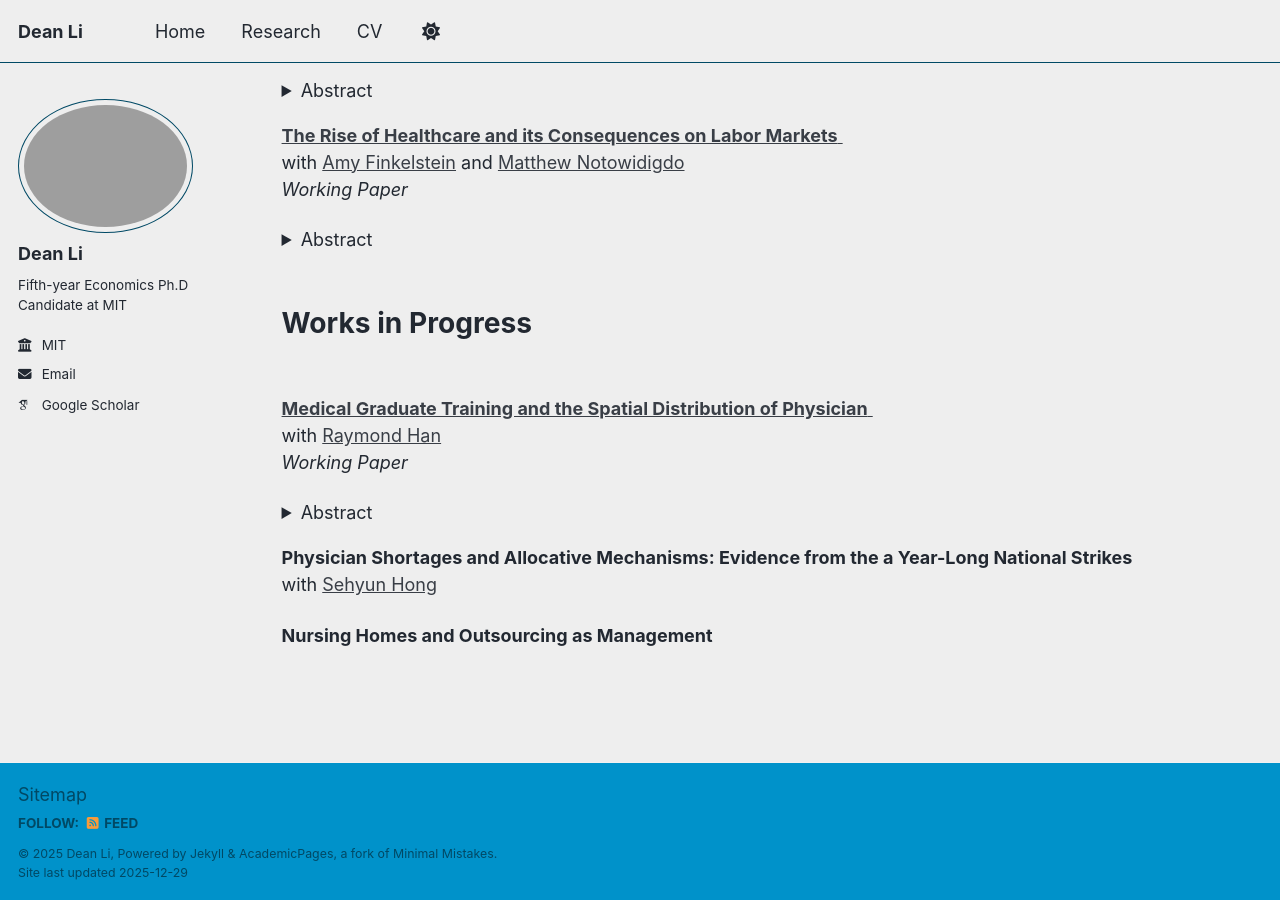
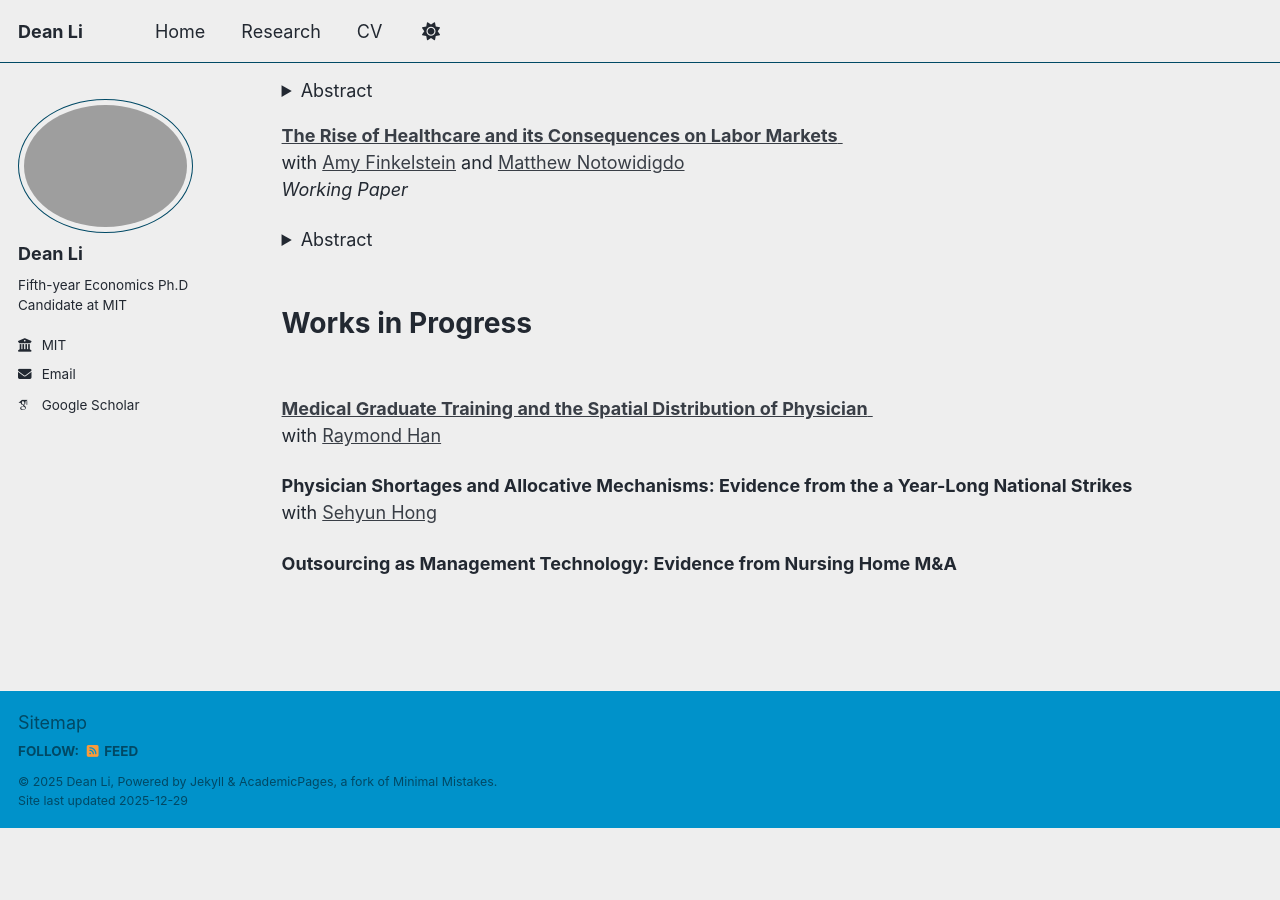
Before and after one commit to deanxli/deanxli.github.io, a Jekyll site: the page built from _pages/research.html, in a window 1280 px wide and 900 px high, scrolled down 624 px. Built offline with Jekyll 4.4.1, drawn with Linux system fonts in a browser that asks for light colours; some web fonts are replaced; a script bundle is joined from its source files by our own code; library files that are not in the unit come from our copies; after the commit the page ends 1452 px from its top, so only the background shows below that.

Commit message:
Update research.html

```diff
--- a/_pages/research.html
+++ b/_pages/research.html
@@ -88,16 +88,12 @@ author_profile: true
     <a href="https://files.deanxli.com/gdpr.pdf" target="_blank" title=“Medical Graduate Training and the Spatial Distribution of Physician”><b>Medical Graduate Training and the Spatial Distribution of Physician</b>&nbsp;</a>&nbsp;&nbsp;
     <br>
     with <a href="https://raymondwhan.github.io/" target="_blank" title="Raymond Han">Raymond Han</a>&nbsp;&nbsp;
-    <br>
-    <em>Working Paper</em>
 </p>
 
-<details data-title="The Rise of Healthcare and its Consequences on Labor Markets">
+<!-- <details data-title="The Rise of Healthcare and its Consequences on Labor Markets">
   <summary>Abstract</summary>
   Medicare distributes over $15 billion dollars a year to hospitals for the training of resident physicians, but the hospital-specific division of this funding has been largely frozen since 1997. The spatial distribution of this funding plays an important role in determining the geographic distribution of physicians. This project assesses the potential for reallocation of funding for medical graduate training to redress disparities in physician access across places. To separate the effects of residency location from physician preferences, we leverage a sudden redistribution of residency slots mandated by the Medicare Modernization Act in 2004. We document that hospitals that expanded their residency programs in response to the redistribution increased the number of newly licensed physicians in their local markets, but that these effects are substantially tempered by hospitals who were inframarginal to the additional funding they received. Our results show that the effectiveness of increased residency funding in boosting local physician supply turns on the types of hospitals that are targeted; a substantial share of current funding for physician training is likely a transfer to hospitals.
-</details>
-
-
+</details> -->
 
 <p>
     <b>Physician Shortages and Allocative Mechanisms: Evidence from the a Year-Long National Strikes</b>&nbsp;&nbsp;
@@ -105,5 +101,5 @@ author_profile: true
     with <a href="https://sites.google.com/view/sehyunhong/" title="Sehyun Hong" target="_blank">Sehyun Hong</a>&nbsp;&nbsp;
 </p>
 
-<p><b>Nursing Homes and Outsourcing as Management</b></p>
+<p><b>Outsourcing as Management Technology: Evidence from Nursing Home M&A</b></p>
 </section>
```
